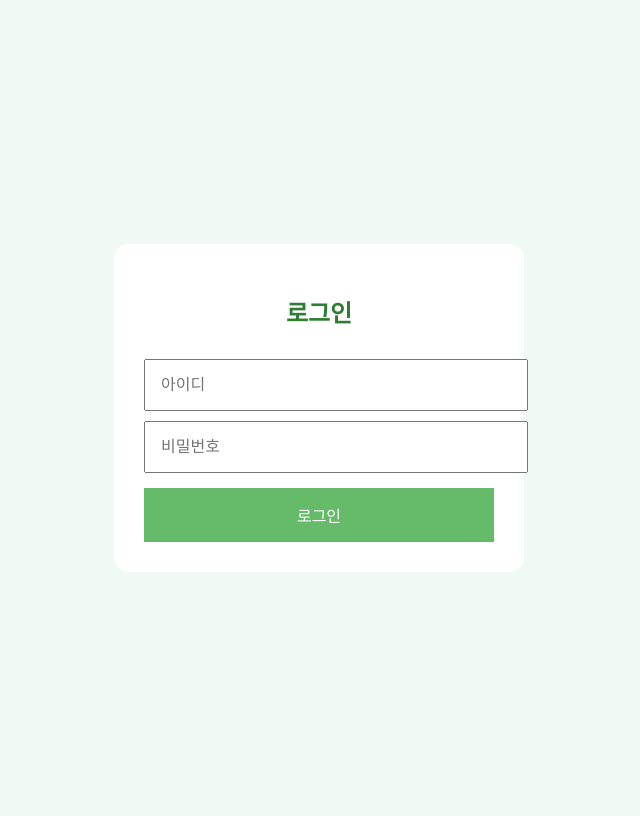
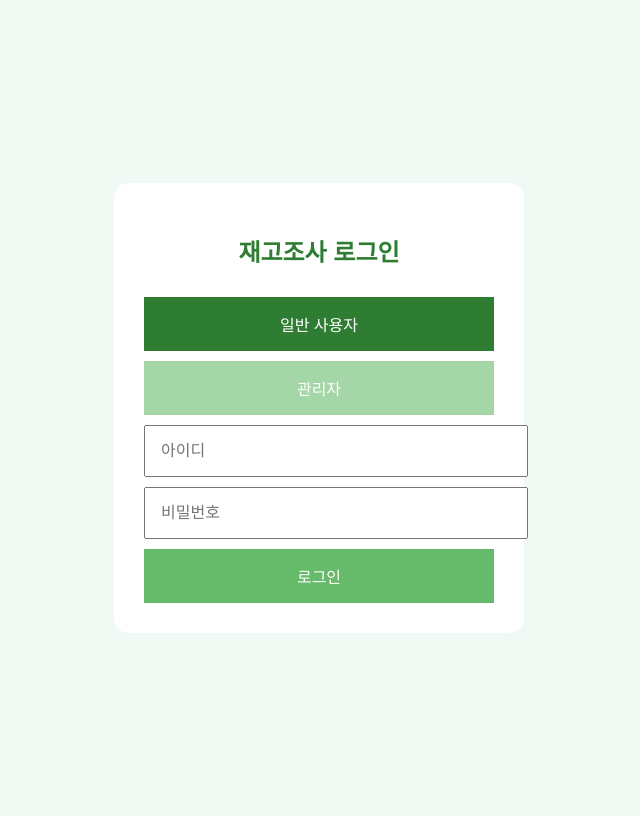
Before and after one commit to kkm25858992-ui/inventory-check-system, a Flask app: page /login in a window 1280 px wide. Shown: the whole page, without its empty margins (321-961 px from the left). Run offline with Flask 3, Linux system fonts and the light colour scheme.

Commit message:
Update login.html

```diff
--- a/templates/login.html
+++ b/templates/login.html
@@ -37,11 +37,19 @@ input {
 button {
     width:100%;
     padding:15px;
-    margin-top:15px;
+    margin-top:10px;
     background:#66bb6a;
     color:white;
     border:none;
     font-size:16px;
+}
+
+.role-btn {
+    background:#a5d6a7;
+}
+
+.active {
+    background:#2e7d32;
 }
 </style>
 </head>
@@ -49,13 +57,37 @@ button {
 <body>
 
 <form class="box" method="post">
-    <h2>로그인</h2>
+
+    <h2 id="title">재고조사 로그인</h2>
+
+    <button type="button" class="role-btn active" onclick="setRole('user', this)">일반 사용자</button>
+    <button type="button" class="role-btn" onclick="setRole('admin', this)">관리자</button>
 
     <input name="id" placeholder="아이디">
     <input name="pw" type="password" placeholder="비밀번호">
 
+    <input type="hidden" name="role" id="role" value="user">
+
     <button type="submit">로그인</button>
+
 </form>
+
+<script>
+function setRole(role, el){
+    document.getElementById('role').value = role;
+
+    const btns = document.querySelectorAll('.role-btn');
+    btns.forEach(b=>b.classList.remove('active'));
+
+    el.classList.add('active');
+
+    if(role === 'admin'){
+        document.getElementById('title').innerText = "관리자 로그인";
+    }else{
+        document.getElementById('title').innerText = "재고조사 로그인";
+    }
+}
+</script>
 
 </body>
 </html>
```
